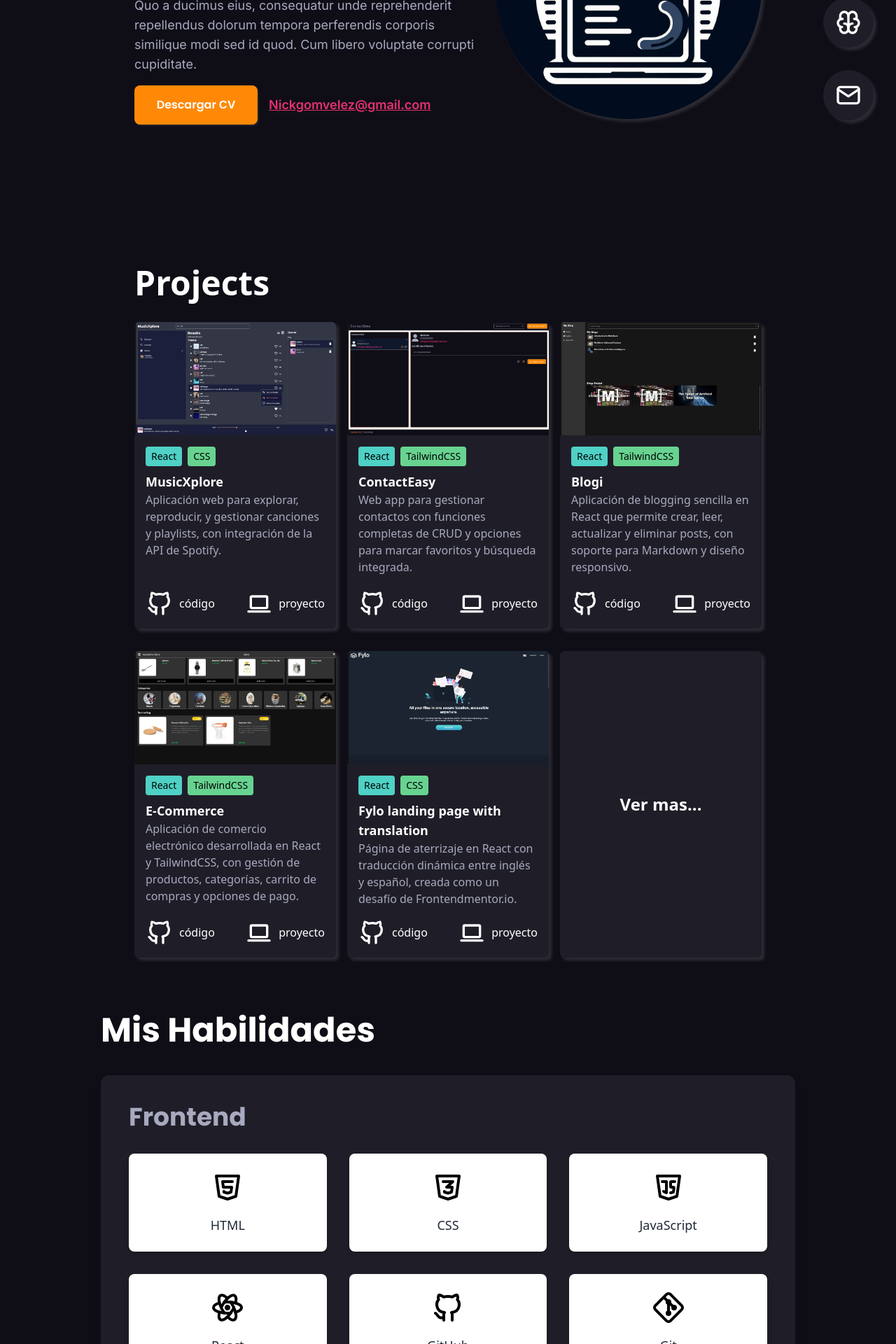
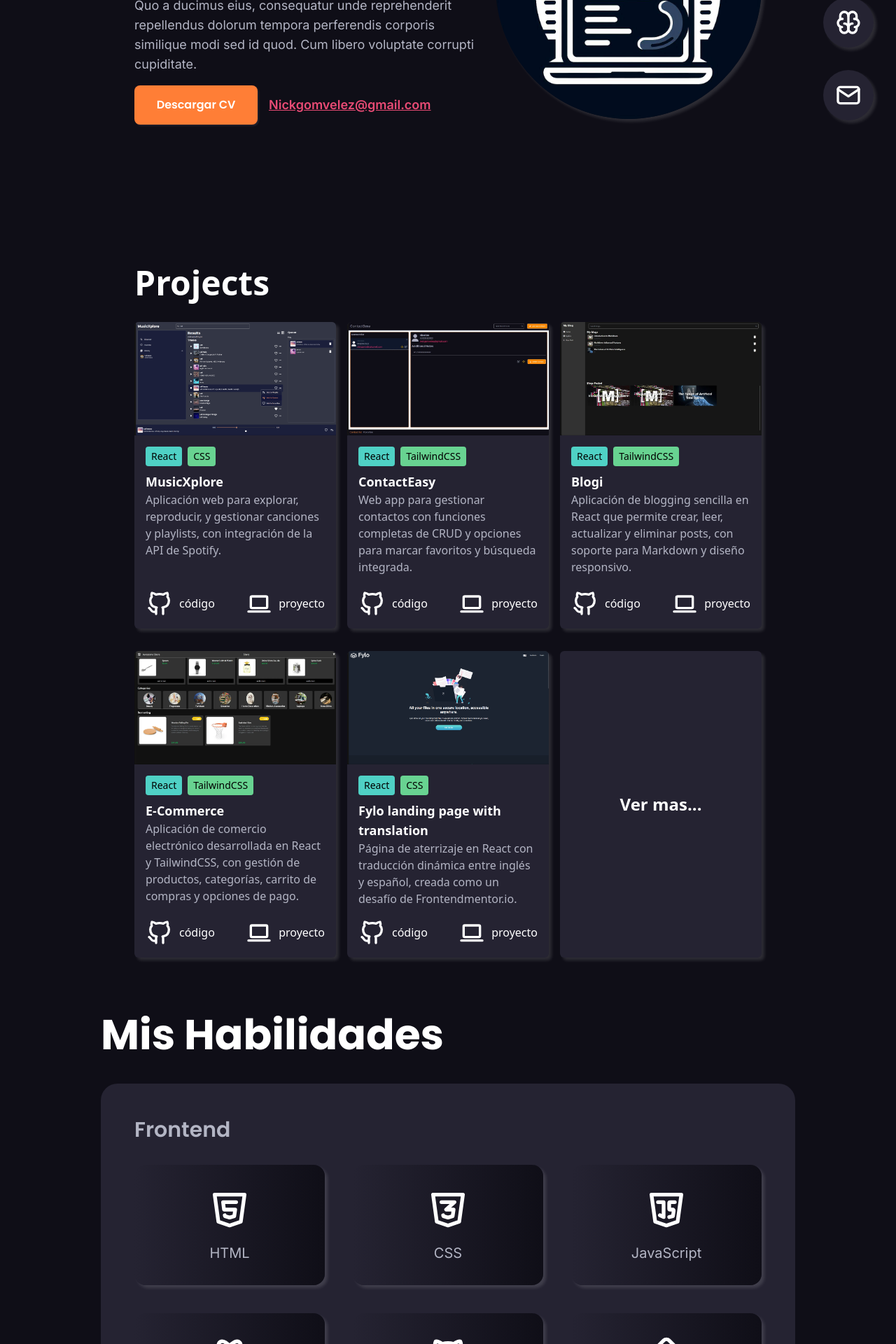
Before and after one commit to NickGV/Portafolio, a React (Vite) app: page / in a window 1280 px wide. Shown: the part 420-2340 px from the top of the page at 70% size. Built offline with nearby package versions, Linux system fonts and the light colour scheme.

Commit message:
feat: finish SkillsSection

```diff
--- a/src/components/AboutSection.jsx
+++ b/src/components/AboutSection.jsx
@@ -22,7 +22,7 @@ export const AboutSection = () => {
           <div className="flex items-center gap-4">
             <button
               type="button"
-              className="p-4 w-44 bg-button rounded-lg font-title text-title font-semibold hover:text-opacity-80 transition-all shadow-btn"
+              className="p-4 w-44 bg-button rounded-lg font-title text-button-text font-semibold hover:text-opacity-90 hover:bg-button-hover transition-all shadow-btn"
             >
               Descargar CV
             </button>
--- a/src/components/NavBarItem.jsx
+++ b/src/components/NavBarItem.jsx
@@ -1,11 +1,11 @@
 export const NavBarItem = ({ Icon, name }) => {
   return (
-    <a className="group relative p-4 bg-card-background rounded-full shadow-custom active:translate-x-2 active:translate-y-2 active:shadow-custom-hover transition-all text-white  hover:text-orange-600 cursor-pointer">
+    <a className="group relative p-4 bg-card-background rounded-full shadow-custom active:translate-x-2 active:translate-y-2 active:shadow-custom-hover transition-all text-button-text  hover:text-orange-600 cursor-pointer">
       <span href="#" className="">
         <Icon className="w-10 h-10" />
       </span>
       <span className="absolute right-16 top-1/2 transform -translate-y-1/2 px-2 py-1 text-paragraph rounded opacity-0 group-hover:opacity-100 transition-opacity font-semibold">
-        About
+        {name}
       </span>
     </a>
   );
--- a/src/components/SkillCard.jsx
+++ b/src/components/SkillCard.jsx
@@ -1,8 +1,10 @@
 export const SkillCard = ({ Icon, name, color }) => (
   <div
-    className={`bg-white p-6 rounded-lg shadow-md transition-all duration-300 hover:shadow-lg hover:scale-105 flex flex-col items-center ${color}`}
+    className={`group bg-gradient-to-r from-card-background to-background p-8 rounded-2xl shadow-custom transition-all duration-300 hover:shadow-custom-hover hover:scale-105 flex flex-col items-center ${color}`}
   >
-    <Icon className="w-12 h-12 mb-4" />
-    <span className="font-medium text-gray-800 text-lg">{name}</span>{" "}
+    <Icon className={`group w-16 h-16 mb-4 text-title ${color}`} />
+    <span className={`group font-paragraph text-paragraph text-xl ${color}`}>
+      {name}
+    </span>
   </div>
 );
--- a/src/components/SkillsSection.jsx
+++ b/src/components/SkillsSection.jsx
@@ -10,29 +10,29 @@ import { SkillCard } from "./SkillCard";
 
 export const SkillsSection = () => {
   const skills = [
-    { Icon: HtmlIcon, name: "HTML", color: "hover:text-orange-500" },
-    { Icon: CssIcon, name: "CSS", color: "hover:text-blue-500" },
+    { Icon: HtmlIcon, name: "HTML", color: "group-hover:text-orange-500" },
+    { Icon: CssIcon, name: "CSS", color: "group-hover:text-blue-400" },
     {
       Icon: JavascriptIcon,
       name: "JavaScript",
-      color: "hover:text-yellow-500",
+      color: "group-hover:text-yellow-400",
     },
-    { Icon: ReactIcon, name: "React", color: "hover:text-blue-400" },
-    { Icon: GitHubIcon, name: "GitHub", color: "hover:text-gray-800" },
-    { Icon: GitIcon, name: "Git", color: "hover:text-orange-600" },
+    { Icon: ReactIcon, name: "React", color: "group-hover:text-blue-300" },
+    { Icon: GitHubIcon, name: "GitHub", color: "group-hover:text-gray-400" },
+    { Icon: GitIcon, name: "Git", color: "group-hover:text-orange-400" },
   ];
 
   return (
-    <section className="min-h-screen flex justify-center py-20">
+    <section className="min-h-screen flex justify-center items-center py-20 bg-background">
       <div className="w-full max-w-5xl 2xl:max-w-6xl mx-auto px-4">
-        <h1 className="text-5xl font-title font-bold mb-10 text-title">
+        <h1 className="text-6xl font-title font-bold mb-10 text-title">
           Mis Habilidades
         </h1>
-        <div className="bg-card-background rounded-xl shadow-lg p-10">
-          <h2 className="text-4xl font-title font-bold mb-8 text-paragraph">
+        <div className="bg-card-background rounded-3xl p-12">
+          <h2 className="text-3xl font-title font-semibold mb-8 text-paragraph">
             Frontend
           </h2>
-          <div className="grid grid-cols-2 lg:grid-cols-3 gap-8">
+          <div className="grid grid-cols-2 lg:grid-cols-3 gap-10">
             {skills.map((skill, index) => (
               <SkillCard key={index} {...skill} />
             ))}
--- a/tailwind.config.js
+++ b/tailwind.config.js
@@ -5,14 +5,13 @@ export default {
     extend: {
       colors: {
         background: "#0f0e17",
-        paragraph: "#a7a9be",
-        title: "#fffffe",
-        button: "#ff8906",
-        "button-hover": "#ff8906",
-        "button-text": "#fffffe",
-        "button-text-active": "#fffffe",
-        "link-text": "#e53170",
-        "card-background": "#1f1e28",
+        paragraph: "#b3b5c4",
+        title: "#ffffff",
+        button: "#ff7e36",
+        "button-hover": "#ff6f24",
+        "button-text": "#ffffff",
+        "link-text": "#e94b75",
+        "card-background": "#252332",
       },
       fontFamily: {
         title: ["Poppins", "sans-serif"],
```
